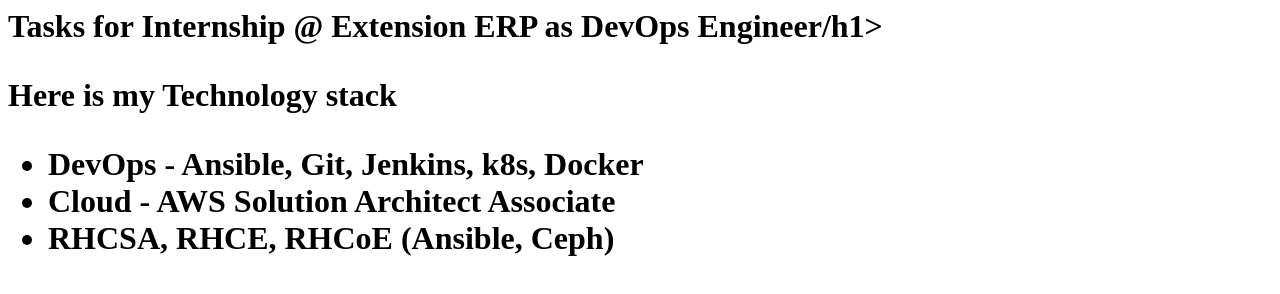
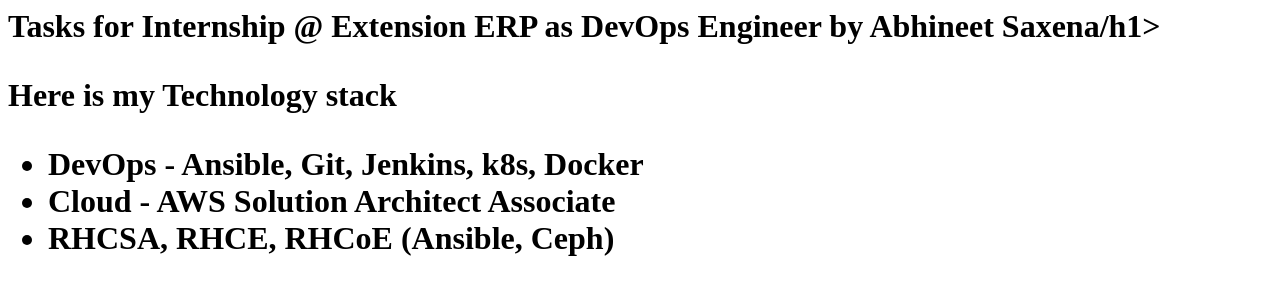
Before and after one commit to Abhineetsaxena/DockerJenkinsGitTask, a plain HTML site: page index.html in a window 1280 px wide. Drawn offline with Linux system fonts and the light colour scheme.

Commit message:
Update index.html

```diff
--- a/index.html
+++ b/index.html
@@ -10,7 +10,7 @@ not displayed. The information between the BODY and /BODY tags is displayed.-->
 </head>
 <!-- The information between the BODY and /BODY tags is displayed.-->
 <body>
-<h1>Tasks for Internship @ Extension ERP as  DevOps Engineer/h1>
+<h1>Tasks for Internship @ Extension ERP as  DevOps Engineer by Abhineet Saxena/h1>
 <p><b>Here is my Technology stack</b>  </p>
 <ul>
 <li>DevOps - Ansible, Git, Jenkins, k8s, Docker</li>
```
